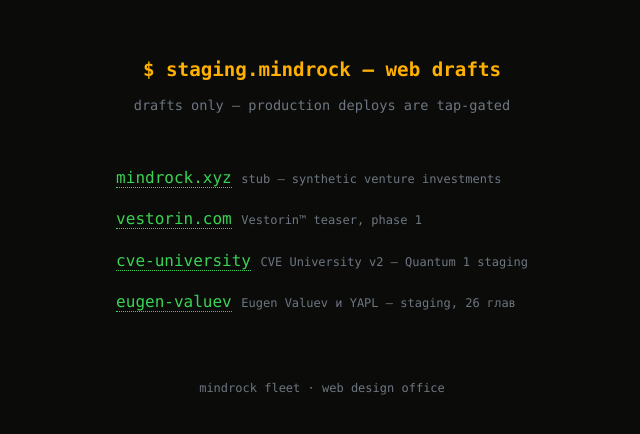
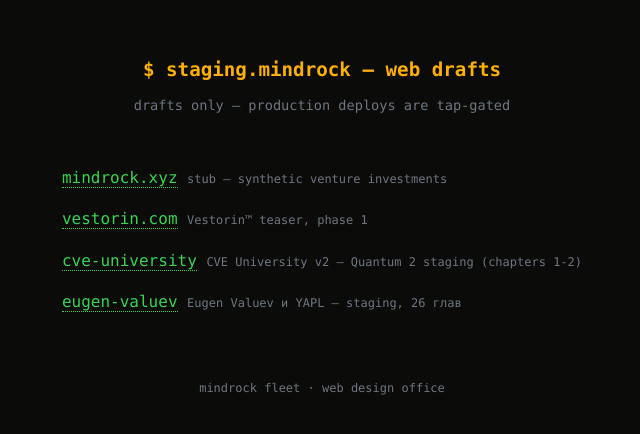
Before and after one commit to pashamango/staging, a plain HTML site: page index.html in a window 1280 px wide. Shown: the part 174-608 px from the top of the page, without its empty margins (318-958 px from the left). Drawn offline with Linux system fonts and the light colour scheme.

Commit message:
Staging root: label CVEU v2 as Quantum 2 (chapters 1-2)

```diff
--- a/index.html
+++ b/index.html
@@ -25,7 +25,7 @@ footer{margin-top:3rem;color:var(--dim);font-size:.75rem}
 <ul>
 <li><a href="./mindrock.xyz/">mindrock.xyz</a><span class="tag">stub — synthetic venture investments</span></li>
 <li><a href="./vestorin.com/">vestorin.com</a><span class="tag">Vestorin™ teaser, phase 1</span></li>
-<li><a href="./cve-university/">cve-university</a><span class="tag">CVE University v2 — Quantum 1 staging</span></li>
+<li><a href="./cve-university/">cve-university</a><span class="tag">CVE University v2 — Quantum 2 staging (chapters 1-2)</span></li>
 <li><a href="./eugen-valuev/">eugen-valuev</a><span class="tag">Eugen Valuev и YAPL — staging, 26 глав</span></li>
 </ul>
 <footer>mindrock fleet · web design office</footer>
```
